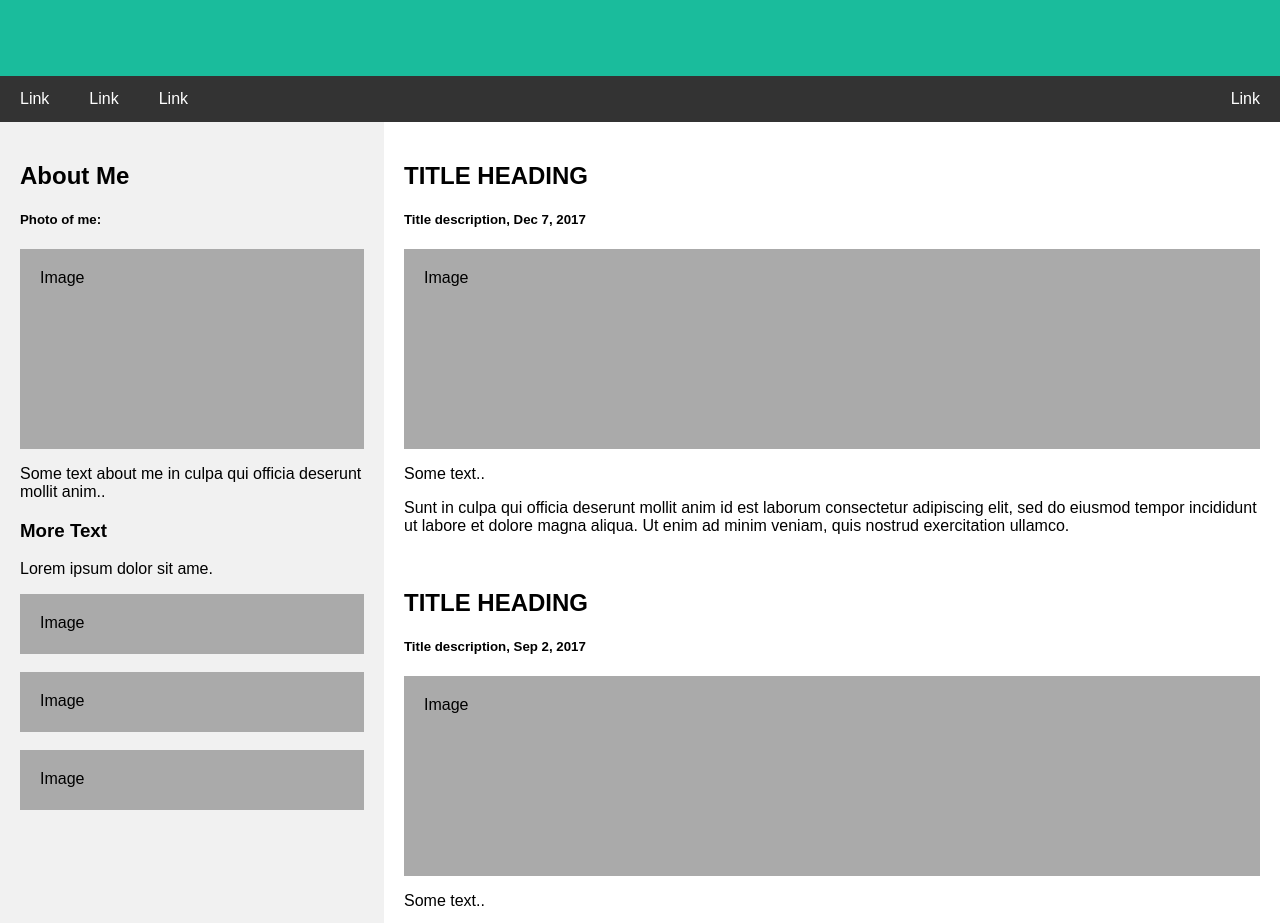
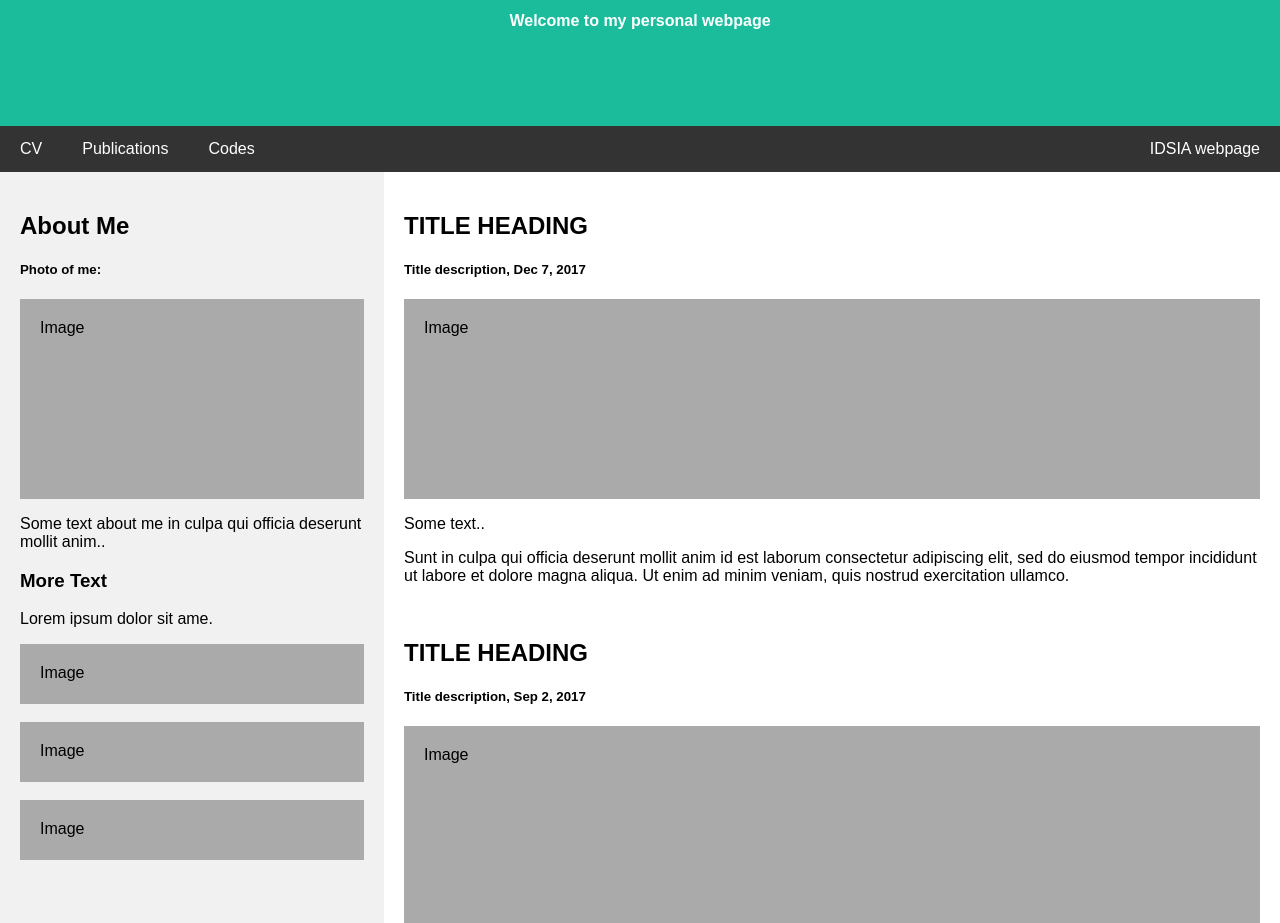
Before and after one commit to bmavkov/bmavkov.github.io, a plain HTML site: page index.html in a window 1280 px wide. Shown: the part 217-1140 px from the top of the page. Drawn offline with Linux system fonts and the light colour scheme.

Commit message:
Update index.html

```diff
--- a/index.html
+++ b/index.html
@@ -111,46 +111,40 @@ body {
 </style>
 </head>
 <body>
-
+<p>&nbsp;</p>
 <div class="header">
-  <h1>My Website</h1>
-  <p>A website created by me.</p>
+<h1><strong>HOME</strong></h1>
+<p><strong>Welcome to my personal webpage</strong></p>
 </div>
-
-<div class="navbar">
-  <a href="#">Link</a>
-  <a href="#">Link</a>
-  <a href="#">Link</a>
-  <a href="#" class="right">Link</a>
-</div>
-
+<div class="navbar"><a href="#">CV</a> <a href="#">Publications</a> <a href="#">Codes</a> <a class="right" href="https://www.supsi.ch/home_en/strumenti/rubrica/dettaglio.27466.html">IDSIA webpage</a></div>
 <div class="row">
 <div class="side">
 <h2>About Me</h2>
 <h5>Photo of me:</h5>
-    <div class="fakeimg" style="height:200px;">Image</div>
+<div class="fakeimg" style="height: 200px;">Image</div>
 <p>Some text about me in culpa qui officia deserunt mollit anim..</p>
 <h3>More Text</h3>
 <p>Lorem ipsum dolor sit ame.</p>
-    <div class="fakeimg" style="height:60px;">Image</div><br>
-    <div class="fakeimg" style="height:60px;">Image</div><br>
-    <div class="fakeimg" style="height:60px;">Image</div>
+<div class="fakeimg" style="height: 60px;">Image</div>
+<br />
+<div class="fakeimg" style="height: 60px;">Image</div>
+<br />
+<div class="fakeimg" style="height: 60px;">Image</div>
 </div>
 <div class="main">
 <h2>TITLE HEADING</h2>
 <h5>Title description, Dec 7, 2017</h5>
-    <div class="fakeimg" style="height:200px;">Image</div>
+<div class="fakeimg" style="height: 200px;">Image</div>
 <p>Some text..</p>
 <p>Sunt in culpa qui officia deserunt mollit anim id est laborum consectetur adipiscing elit, sed do eiusmod tempor incididunt ut labore et dolore magna aliqua. Ut enim ad minim veniam, quis nostrud exercitation ullamco.</p>
-    <br>
+<br />
 <h2>TITLE HEADING</h2>
 <h5>Title description, Sep 2, 2017</h5>
-    <div class="fakeimg" style="height:200px;">Image</div>
+<div class="fakeimg" style="height: 200px;">Image</div>
 <p>Some text..</p>
 <p>Sunt in culpa qui officia deserunt mollit anim id est laborum consectetur adipiscing elit, sed do eiusmod tempor incididunt ut labore et dolore magna aliqua. Ut enim ad minim veniam, quis nostrud exercitation ullamco.</p>
 </div>
 </div>
-
 <div class="footer">
 <h2>Footer</h2>
 </div>
```
Lines whose indentation alone changed are shown as unchanged.
